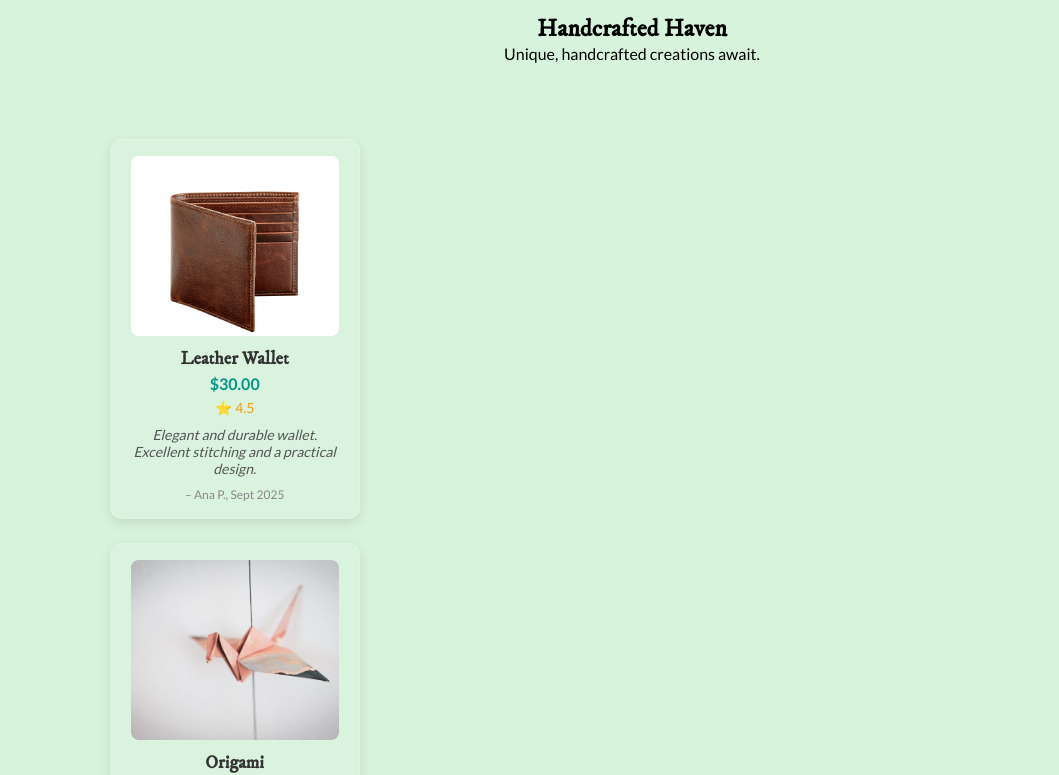
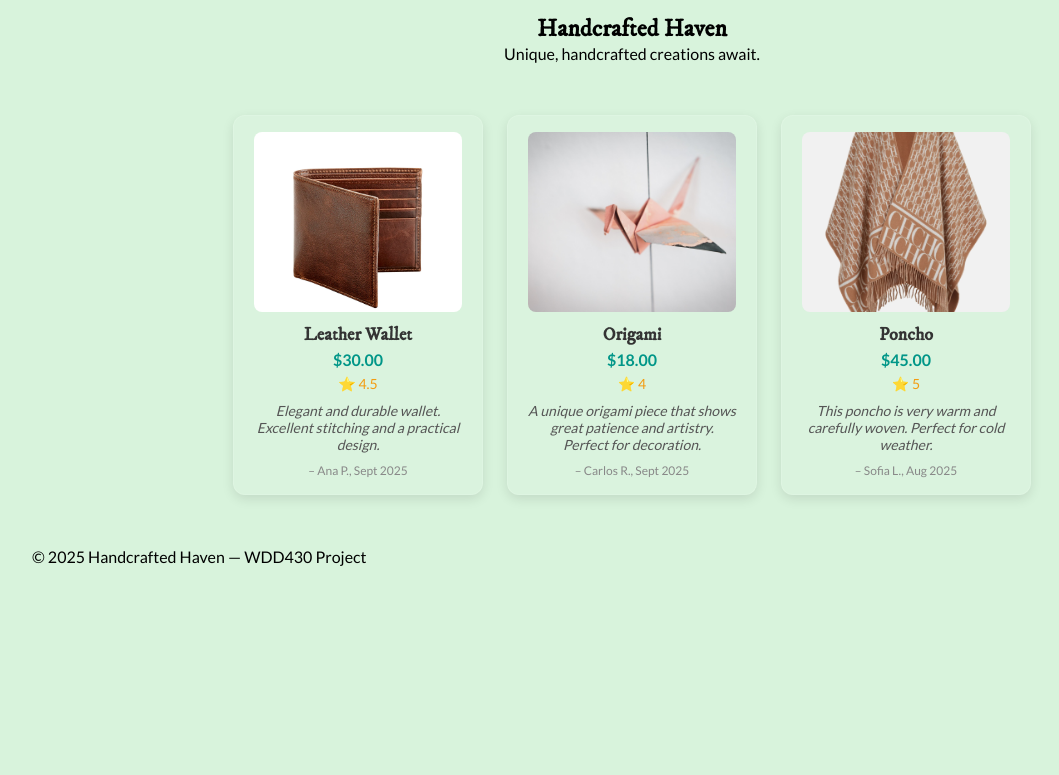
Before and after one commit to jcampos-94/wdd430-haven-craft, a Next.js app: page / in a window 1280 px wide. Shown: the part 574-1349 px from the top of the page, without its empty margins (8-1067 px from the left). After the commit the page ends 1180 px from the top, so only its background shows below. Built offline with nearby package versions, Linux system fonts and the light colour scheme.

Commit message:
Product Preview merging conflicts fixed

```diff
--- a/src/app/page.module.css
+++ b/src/app/page.module.css
@@ -96,10 +96,7 @@
   height: 48px;
   padding: 0 20px;
   border: 1px solid transparent;
-  transition:
-    background 0.2s,
-    color 0.2s,
-    border-color 0.2s;
+  transition: background 0.2s, color 0.2s, border-color 0.2s;
   cursor: pointer;
   display: flex;
   align-items: center;
@@ -123,6 +120,7 @@ a.secondary {
 /* Product Review */
 .productsRow {
   display: flex;
+  flex-direction: row;
   justify-content: center;
   align-items: flex-start;
   gap: 24px;
@@ -197,8 +195,12 @@ a.secondary {
 }
 
 @keyframes skeleton-loading {
-  0%   { background-position: 200% 0; }
-  100% { background-position: -200% 0; }
+  0% {
+    background-position: 200% 0;
+  }
+  100% {
+    background-position: -200% 0;
+  }
 }
 
 /* Hover effects */
@@ -268,7 +270,7 @@ a.secondary {
 
 /* HERO */
 .hero {
-  background-image: url("/hero.png");
+  background-image: url('/hero.png');
   background-size: cover;
   background-position: center; /* Center position */
   border-radius: 12px;
@@ -299,22 +301,7 @@ a.secondary {
   }
 }
 
-/* PRODUCTS GRID */
-.products {
-  display: grid;
-  grid-template-columns: repeat(1, minmax(0, 1fr)); /* 1 col en mobile */
-  gap: 24px;
-  max-width: 1200px;
-  margin: 24px auto 0;   /* Center el grid */
-  padding: 0 16px;       /* The space lateral */
-}
-
 @media (min-width: 768px) {
-  .products {
-    grid-template-columns: repeat(3, minmax(0, 1fr)); /* 3 cols en md+ */
-  }
-}
-
   .productCard {
     background: rgba(255, 255, 255, 0.06);
     border: 1px solid rgba(255, 255, 255, 0.12);
@@ -333,6 +320,7 @@ a.secondary {
   @media (hover: hover) and (pointer: fine) {
     .productCard:hover {
       transform: translateY(-2px);
-    transition: transform .2s ease;
+      transition: transform 0.2s ease;
     }
   }
+}
--- a/src/app/page.tsx
+++ b/src/app/page.tsx
@@ -1,9 +1,9 @@
-"use client";
+'use client';
 
-import { useEffect, useState } from "react";
-import styles from "./page.module.css";
-import ProductCard from "./components/ProductCard";
-import { products } from "./data/products";
+import { useEffect, useState } from 'react';
+import styles from './page.module.css';
+import { products } from './data/products';
+import Image from 'next/image';
 
 export default function Home() {
   const [loading, setLoading] = useState(true);
@@ -27,8 +27,24 @@ export default function Home() {
         <div className={styles.heroText}>
           {loading ? (
             <>
-              <div className={styles.skeleton} style={{ width: 260, height: 24, margin: "12px auto 8px", borderRadius: 8 }} />
-              <div className={styles.skeleton} style={{ width: 320, height: 16, margin: "0 auto", borderRadius: 8 }} />
+              <div
+                className={styles.skeleton}
+                style={{
+                  width: 260,
+                  height: 24,
+                  margin: '12px auto 8px',
+                  borderRadius: 8,
+                }}
+              />
+              <div
+                className={styles.skeleton}
+                style={{
+                  width: 320,
+                  height: 16,
+                  margin: '0 auto',
+                  borderRadius: 8,
+                }}
+              />
             </>
           ) : (
             <>
@@ -44,7 +60,13 @@ export default function Home() {
         <div className={styles.productsRow}>
           {products.map((p) => (
             <div key={p.id} className={styles.productCard}>
-              <img src={p.image} alt={p.name} className={styles.productImage} />
+              <Image
+                src={p.image}
+                alt={p.name}
+                className={styles.productImage}
+                width={100}
+                height={100}
+              />
               <h2 className={styles.productName}>{p.name}</h2>
               <p className={styles.productPrice}>{p.price}</p>
               <p className={styles.productRating}>⭐ {p.rating}</p>
```
Lines whose indentation alone changed are shown as unchanged.
